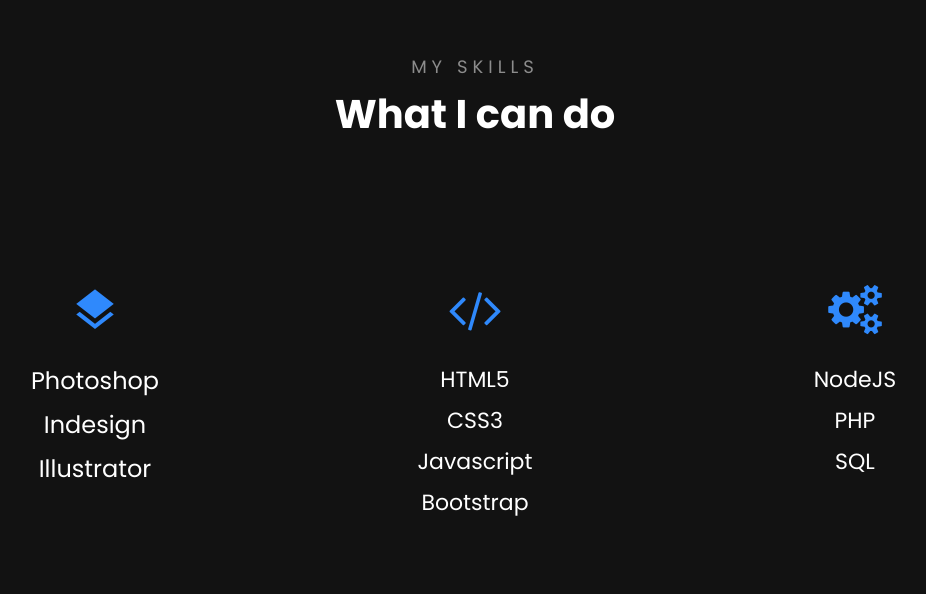
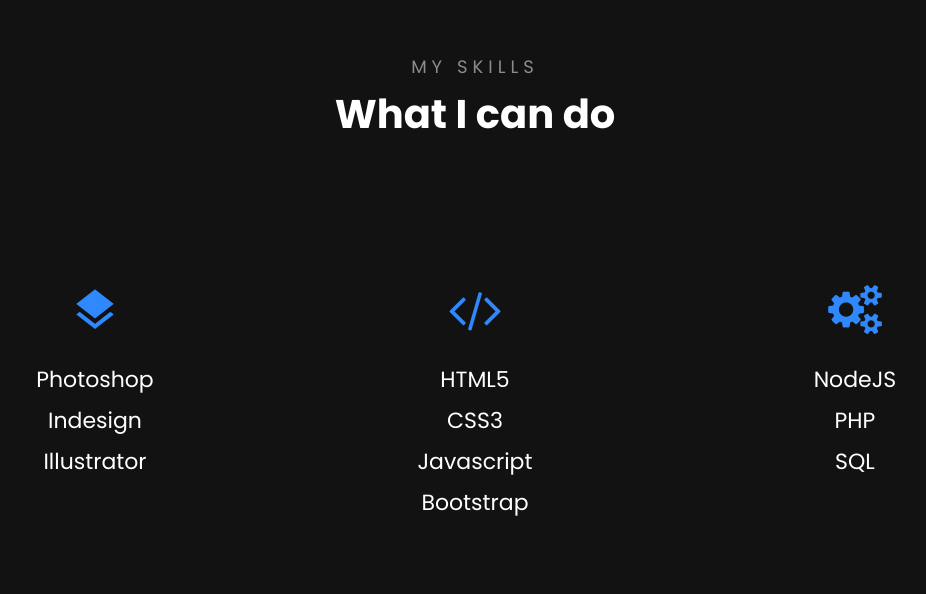
Before and after one commit to anne02550/portfolio, a website: page public/html/index.html in a window 1280 px wide. Shown: the part 1985-2579 px from the top of the page, without its empty margins (165-1091 px from the left). Drawn offline with Linux system fonts and the light colour scheme; some packages are replaced by stand-ins of ours; files that its build step writes are made by us from their sources; no server answers; files whose address does not match are found by name; a web font is replaced by a local one.

Commit message:
class="heading"

```diff
--- a/public/html/index.html
+++ b/public/html/index.html
@@ -142,9 +142,9 @@
               <div class="media block-6 services p-3 py-4 d-block text-center">
                 <div class="icon mb-3"><span class="icon-layers"></span></div>
                 <div class="media-body">
-                  <h4>Photoshop</h4>
-                  <h4>Indesign</h4>
-                  <h4>Illustrator</h4>
+                  <h4 class="heading">Photoshop</h4>
+                  <h4 class="heading">Indesign</h4>
+                  <h4 class="heading">Illustrator</h4>
                 </div>
               </div>
             </div>
```
